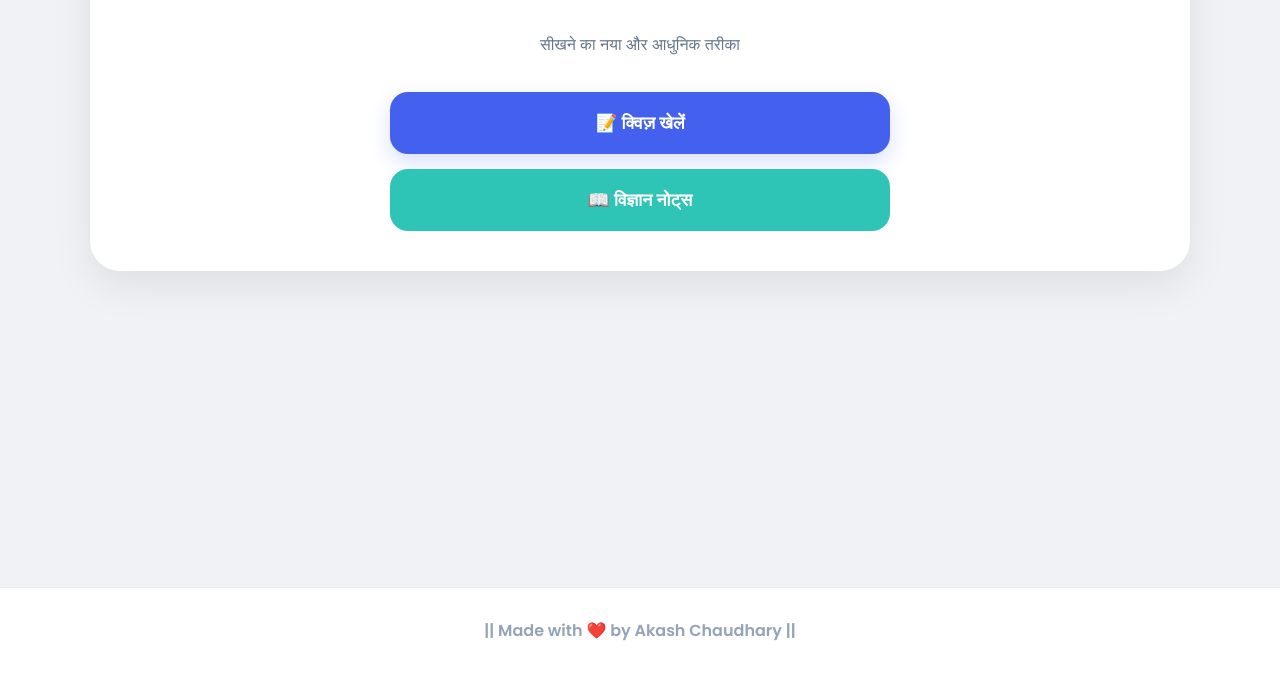
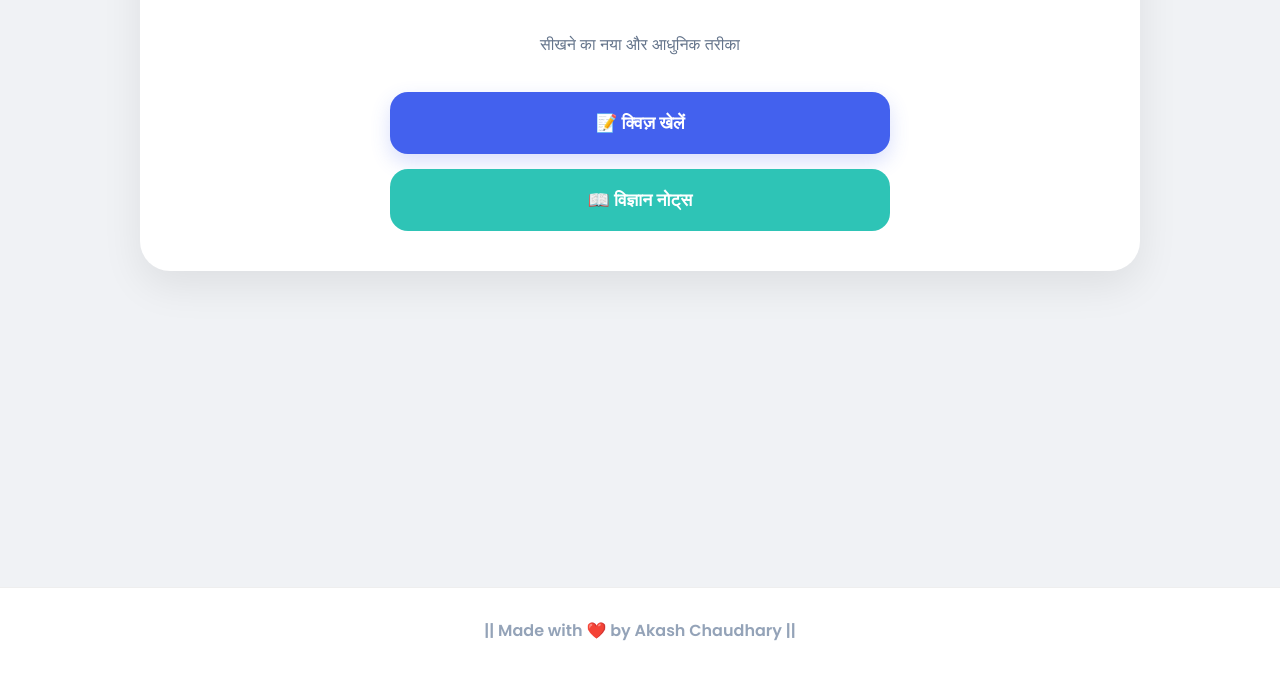
Before and after one commit to AkashChaudhary7/quiz, a plain HTML site: page index.html in a window 1280 px wide. Shown: the part 127-800 px from the top of the page. Drawn offline with Linux system fonts and the light colour scheme.

Commit message:
Update index.html

```diff
--- a/index.html
+++ b/index.html
@@ -31,8 +31,8 @@
         }
 
         .container {
-            width: 95%;
-            max-width: 1100px;
+            width: 85%;
+            max-width: 1000px;
             background: var(--white);
             padding: 40px 20px;
             margin: 20px auto;
```
